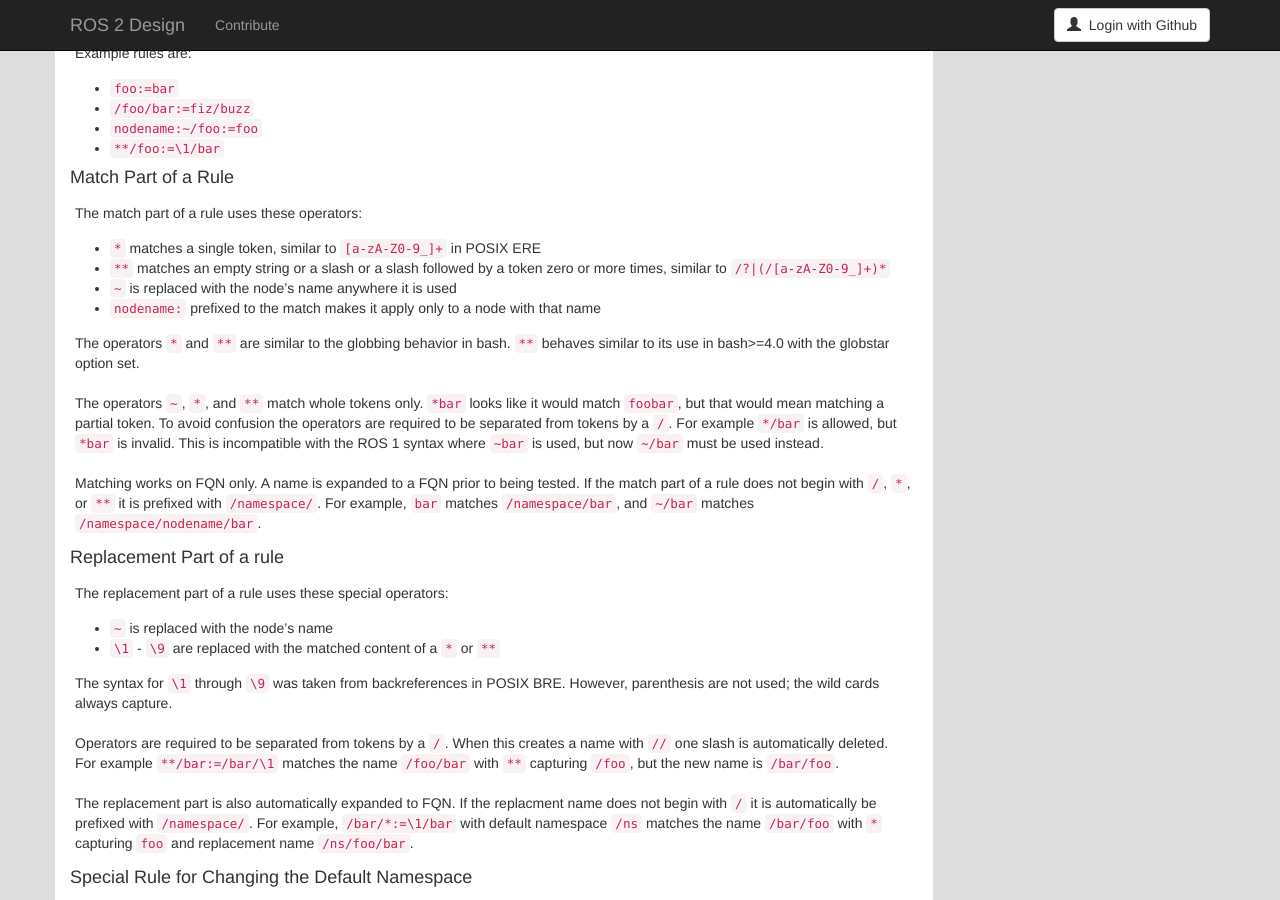
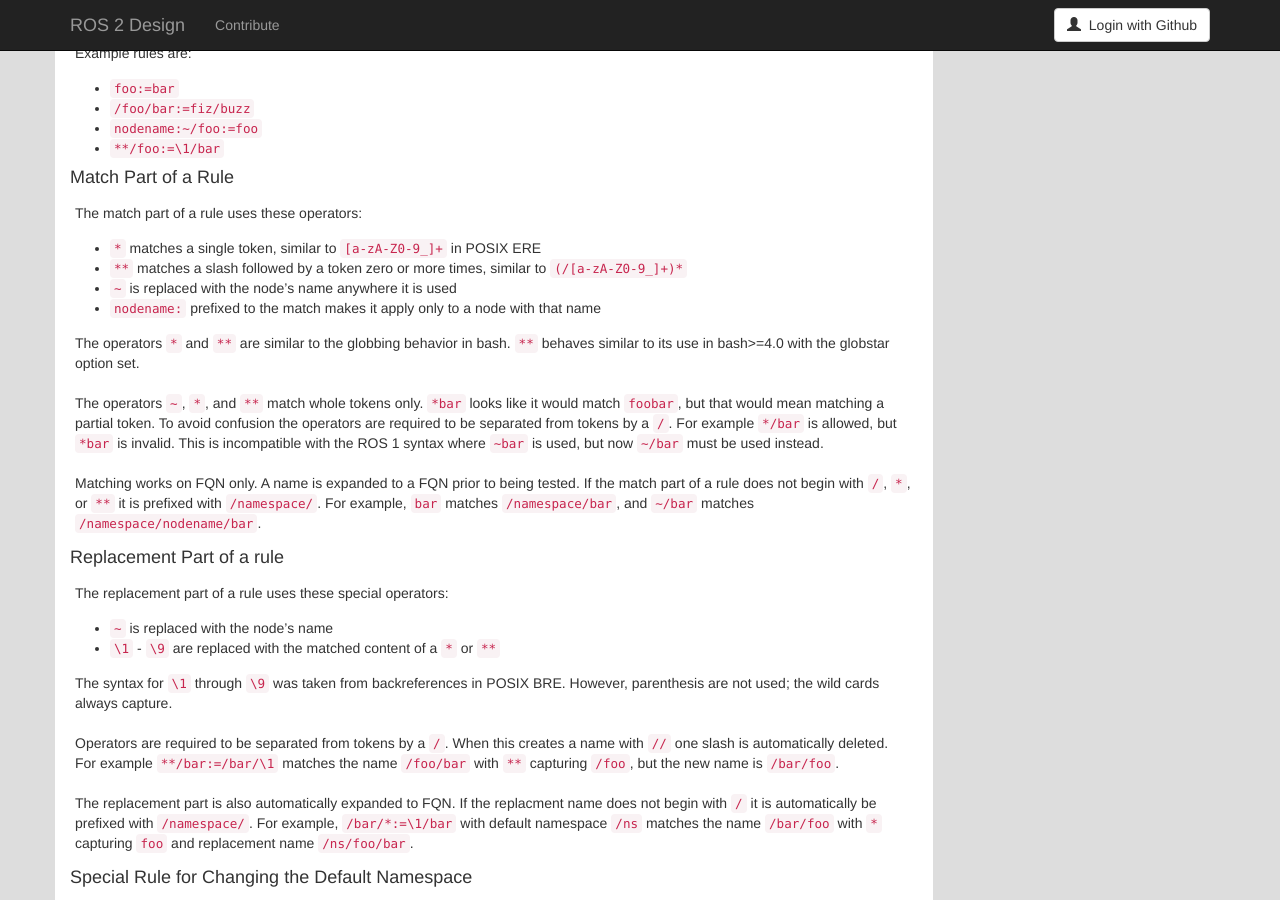
Before and after one commit to ros2/design, a Jekyll site: the page built from articles/141_static_remapping.md, in a window 1280 px wide and 900 px high, scrolled down 4336 px. Built offline with Jekyll 4.4.1, drawn with Linux system fonts in a browser that asks for light colours; nearby versions of some CDN libraries.

Commit message:
** no longer needs to match just a slash

```diff
--- a/articles/141_static_remapping.md
+++ b/articles/141_static_remapping.md
@@ -253,7 +253,7 @@ Example rules are:
 The match part of a rule uses these operators:
 
 - `*` matches a single token, similar to `[a-zA-Z0-9_]+` in POSIX ERE
-- `**` matches an empty string or a slash or a slash followed by a token zero or more times, similar to `/?|(/[a-zA-Z0-9_]+)*`
+- `**` matches a slash followed by a token zero or more times, similar to `(/[a-zA-Z0-9_]+)*`
 - `~` is replaced with the node's name anywhere it is used
 - `nodename:` prefixed to the match makes it apply only to a node with that name
 
```
